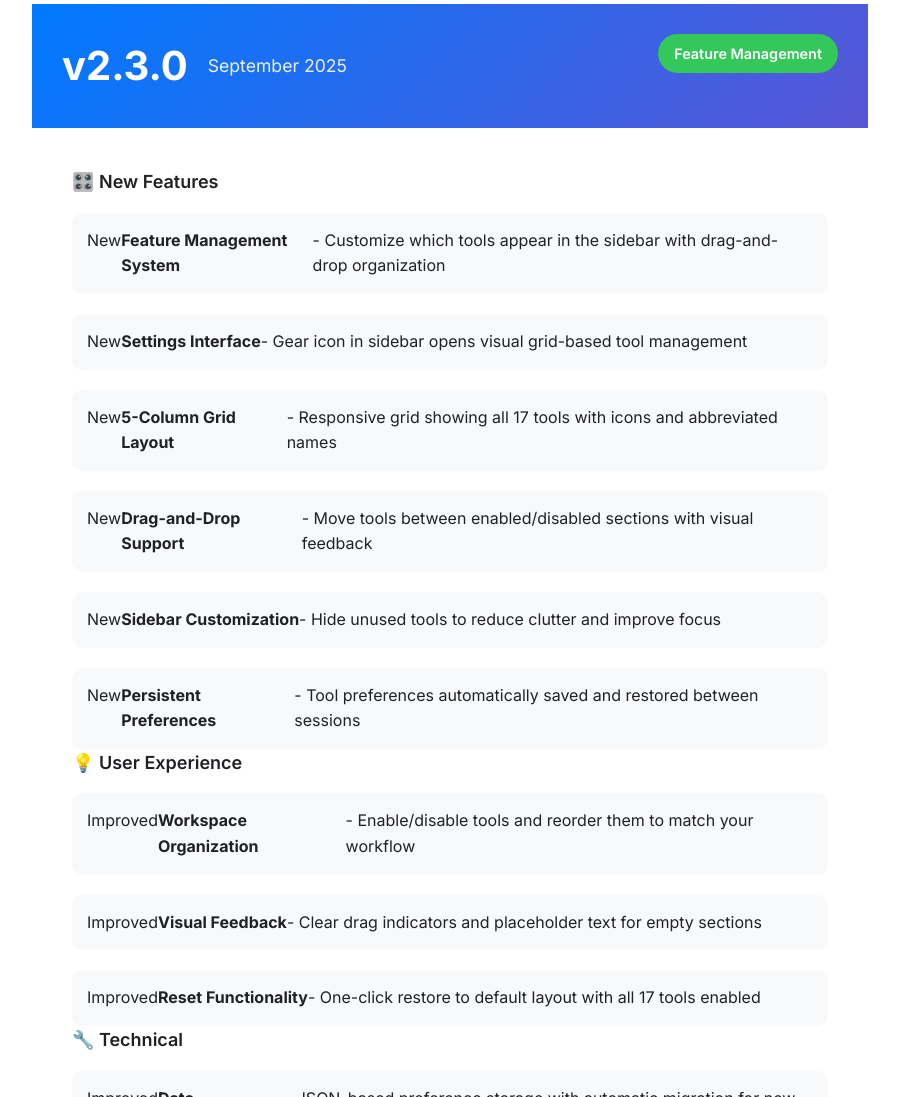
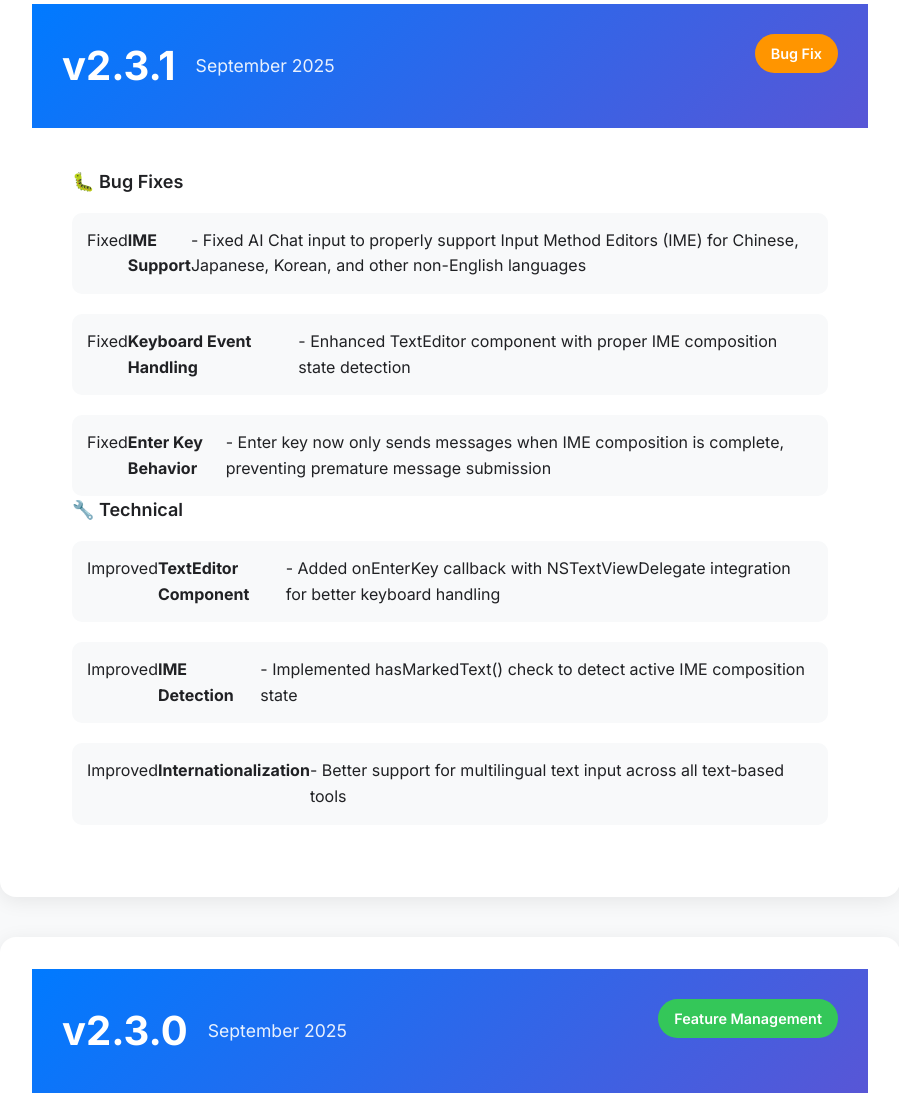
Before and after one commit to hengfeiyang/devutilities, a plain HTML site: page release-notes.html in a window 1280 px wide. Shown: the part 357-1454 px from the top of the page, without its empty margins (190-1089 px from the left). Drawn offline with Linux system fonts and the light colour scheme.

Commit message:
update release

```diff
--- a/release-notes.html
+++ b/release-notes.html
@@ -271,6 +271,51 @@
             </div>
 
             <div class="version-list">
+                <!-- Version 2.3.1 -->
+                <article class="version-card">
+                    <div class="version-header">
+                        <div class="version-info">
+                            <h2 class="version-number">v2.3.1</h2>
+                            <span class="version-date">September 2025</span>
+                        </div>
+                        <span class="version-badge patch">Bug Fix</span>
+                    </div>
+
+                    <div class="version-content">
+                        <h3>🐛 Bug Fixes</h3>
+                        <ul class="change-list">
+                            <li class="change-item">
+                                <span class="change-label fix">Fixed</span>
+                                <strong>IME Support</strong> - Fixed AI Chat input to properly support Input Method Editors (IME) for Chinese, Japanese, Korean, and other non-English languages
+                            </li>
+                            <li class="change-item">
+                                <span class="change-label fix">Fixed</span>
+                                <strong>Keyboard Event Handling</strong> - Enhanced TextEditor component with proper IME composition state detection
+                            </li>
+                            <li class="change-item">
+                                <span class="change-label fix">Fixed</span>
+                                <strong>Enter Key Behavior</strong> - Enter key now only sends messages when IME composition is complete, preventing premature message submission
+                            </li>
+                        </ul>
+
+                        <h3>🔧 Technical</h3>
+                        <ul class="change-list">
+                            <li class="change-item">
+                                <span class="change-label improvement">Improved</span>
+                                <strong>TextEditor Component</strong> - Added onEnterKey callback with NSTextViewDelegate integration for better keyboard handling
+                            </li>
+                            <li class="change-item">
+                                <span class="change-label improvement">Improved</span>
+                                <strong>IME Detection</strong> - Implemented hasMarkedText() check to detect active IME composition state
+                            </li>
+                            <li class="change-item">
+                                <span class="change-label improvement">Improved</span>
+                                <strong>Internationalization</strong> - Better support for multilingual text input across all text-based tools
+                            </li>
+                        </ul>
+                    </div>
+                </article>
+
                 <!-- Version 2.3.0 -->
                 <article class="version-card">
                     <div class="version-header">
```
Also changed, not shown: index.html (+2 -2 lines), 1 other file.
